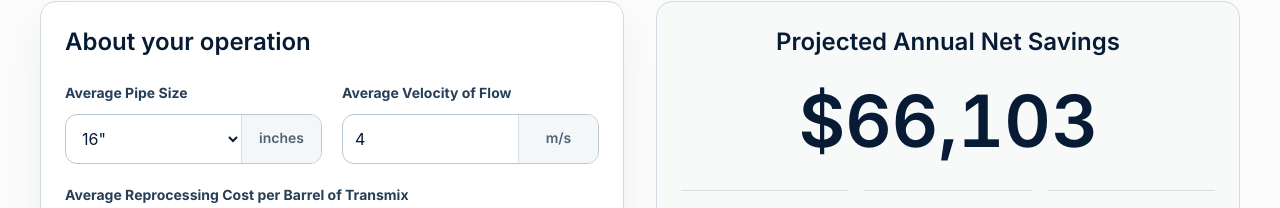
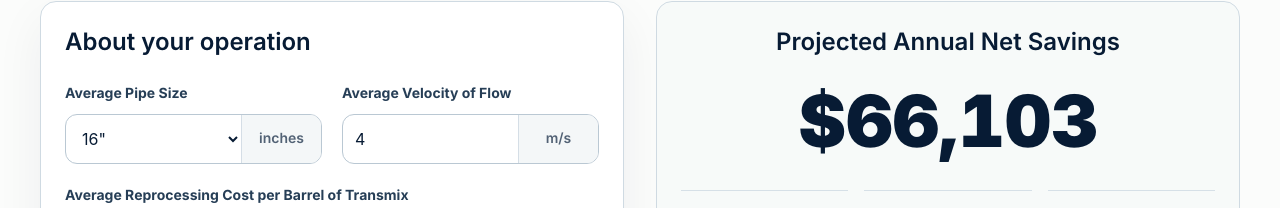
Before and after one commit to gibsonmade/PST-Calculator, a React (Vite) app: page / in a window 1280 px wide. Shown: the part 339-547 px from the top of the page. Built offline with nearby package versions, Linux system fonts and the light colour scheme.

Commit message:
Set primary result weight to black

```diff
--- a/src/App.jsx
+++ b/src/App.jsx
@@ -326,7 +326,7 @@ function ImpactSummary({ isUpdating, result }) {
         skeletonClassName="mx-auto mt-7 h-[3rem] w-56 sm:h-[3.75rem] sm:w-72 lg:h-[4.5rem]"
       >
         <p
-          className={`mt-7 text-5xl font-semibold leading-none tabular-nums sm:text-6xl lg:text-7xl ${
+          className={`mt-7 text-5xl font-black leading-none tabular-nums sm:text-6xl lg:text-7xl ${
             unfavorable ? "text-[#8a4e1d]" : "text-[#071b34]"
           }`}
         >
```
